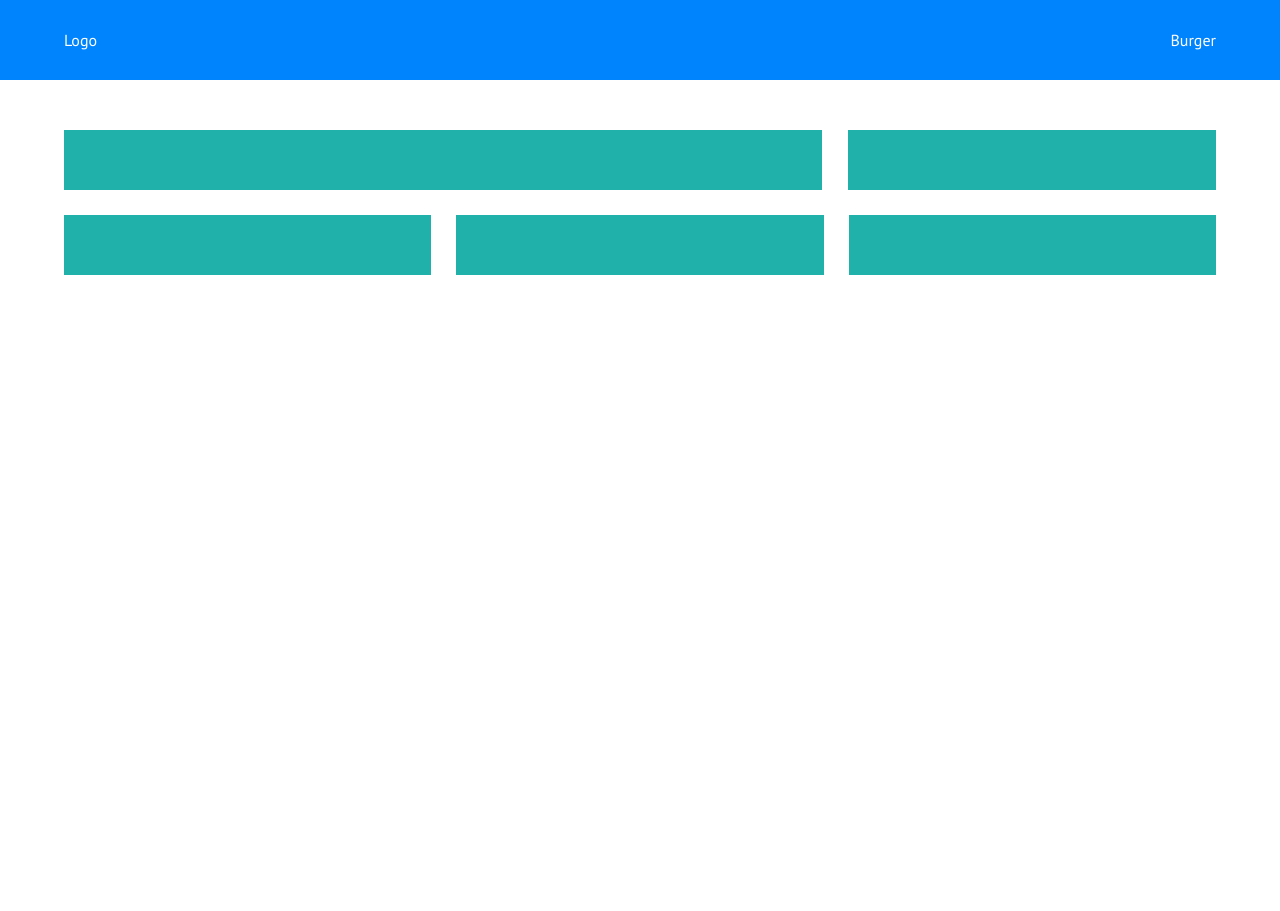
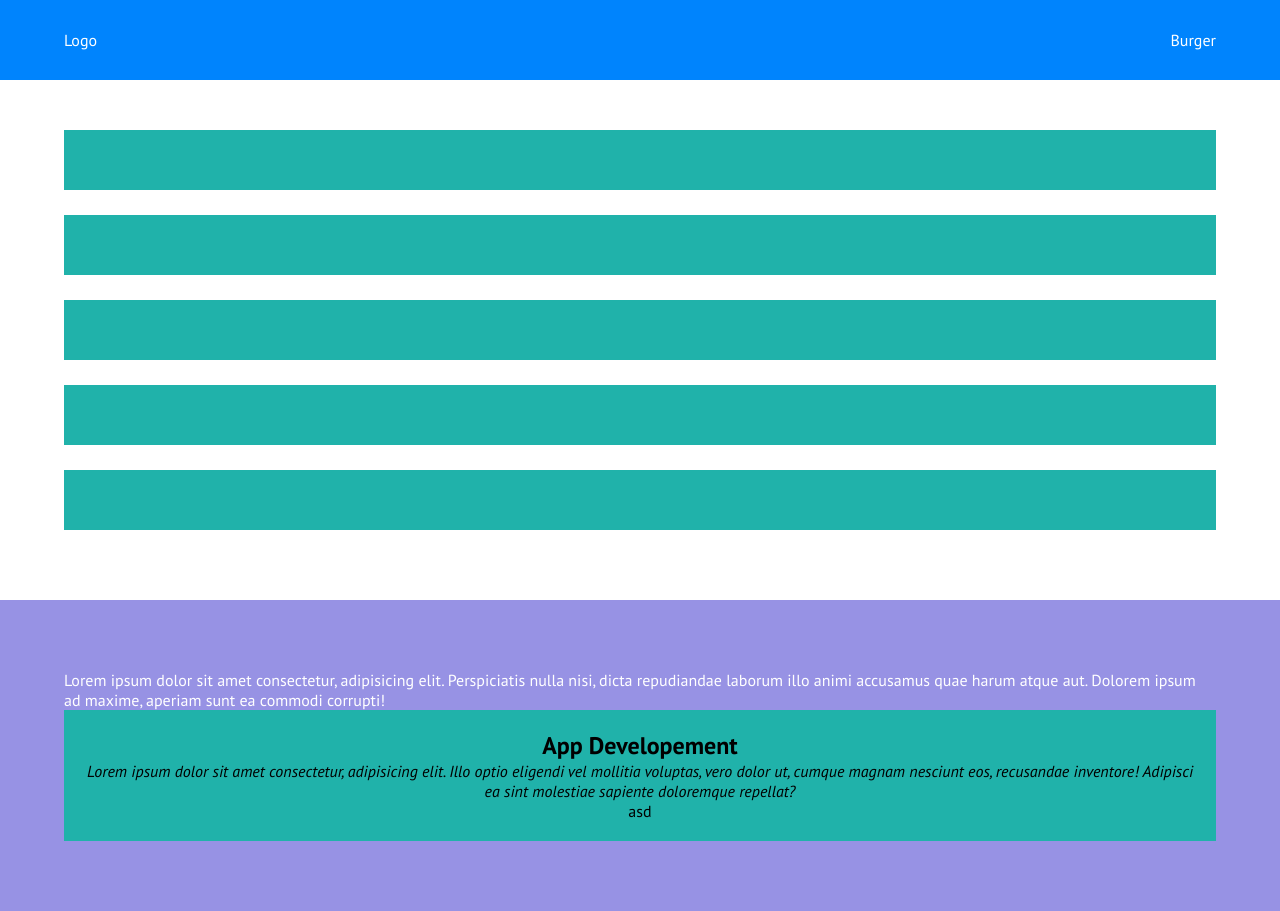
Before and after one commit to patrictobola/htmlcss-responsive-layout, a plain HTML site: page index.html in a window 1280 px wide. Before the commit the page ends 800 px from the top, so only its background shows below. Drawn offline with Linux system fonts and the light colour scheme.

Commit message:
[mobile] done layout planning section

```diff
--- a/css/style.css
+++ b/css/style.css
@@ -24,7 +24,6 @@ header {
   height: 80px;
   background-color: var(--blue);
   color: white;
-  margin-bottom: 50px;
 }
 .nav-bar {
   height: 100%;
@@ -39,18 +38,32 @@ header {
 .row {
   flex-wrap: wrap;
   gap: 25px;
+  padding: 50px 0 70px 0;
 }
-.col-lg {
+.card-section .card,
+.card-section .card-lg {
+  padding: 30px;
+}
+.card-lg {
   flex-basis: 100%;
-  margin: 0 auto;
-  padding: 30px;
+  /* TODO Remove  */
   background-color: lightseagreen;
 }
-.col {
+.card {
   flex-basis: 100%;
-  padding: 30px;
-  margin: 0 auto;
+  padding: 20px;
+  /* TODO remove */
   background-color: lightseagreen;
+}
+
+/* * planning section  */
+
+.planning-section {
+  color: white;
+}
+.planning-section .card {
+  text-align: center;
+  color: black;
 }
 
 /* ! Utilities  */
@@ -60,6 +73,11 @@ header {
 .container {
   width: 85%;
   margin: 0 auto;
+}
+.wrap {
+  width: 100%;
+  background-color: var(--purple);
+  padding: 70px 0;
 }
 
 /* ! Responsive  */
--- a/index.html
+++ b/index.html
@@ -24,18 +24,36 @@
 
     <main>
         <!-- Cards section  -->
-        <section>
+        <section class="card-section">
             <div class="container">
                 <div class=" row flex">
-                    <div class="col-lg"></div>
-                    <div class="col"></div>
-                    <div class="col"></div>
-                    <div class="col"></div>
-                    <div class="col"></div>
+                    <div class="card-lg"></div>
+                    <div class="card"></div>
+                    <div class="card"></div>
+                    <div class="card"></div>
+                    <div class="card"></div>
                 </div>
             </div>
         </section>
         <!-- Planning section  -->
+        <section class="planning-section">
+            <div class="wrap">
+                <div class="container">
+                    <div class="image"></div>
+                    <div class="description">Lorem ipsum dolor sit amet consectetur, adipisicing elit. Perspiciatis
+                        nulla nisi, dicta repudiandae laborum illo animi accusamus quae harum atque aut. Dolorem ipsum
+                        ad maxime, aperiam sunt ea commodi corrupti!</div>
+                    <div class="card">
+                        <!-- immagine -->
+                        <h2>App Developement</h2>
+                        <p><i>Lorem ipsum dolor sit amet consectetur, adipisicing elit. Illo optio eligendi vel mollitia
+                                voluptas, vero dolor ut, cumque magnam nesciunt eos, recusandae inventore! Adipisci ea
+                                sint molestiae sapiente doloremque repellat?</i></p>
+                        <div>asd</div>
+                    </div>
+                </div>
+            </div>
+        </section>
     </main>
     <footer></footer>
 </body>
```
